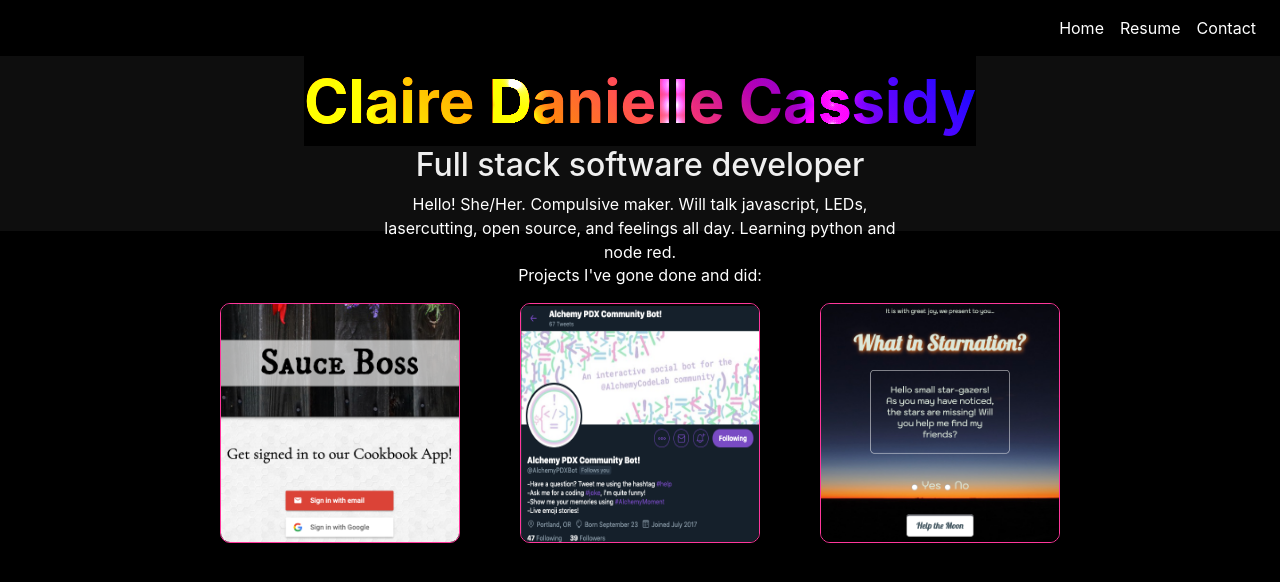
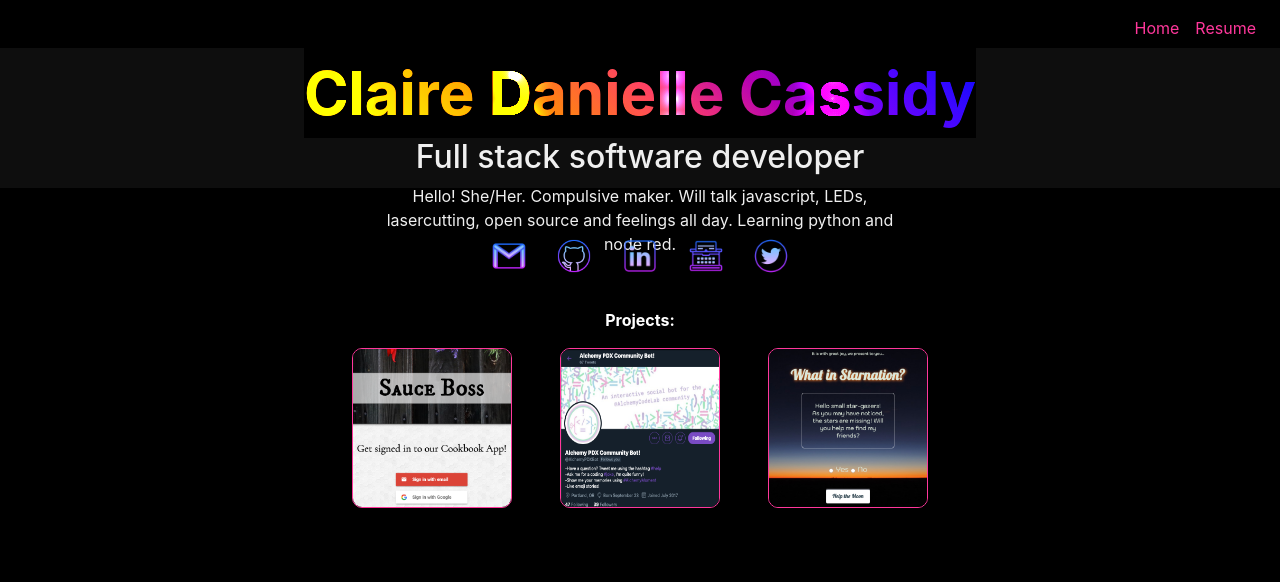
Before and after one commit to SlumberParty/Portfolio-Page, a React (Create React App) app: page / in a window 1280 px wide. Shown: the top 582 px of the page. Built offline with nearby package versions, Linux system fonts and the light colour scheme.

Commit message:
latest css all pages

```diff
--- a/src/Contact.css
+++ b/src/Contact.css
@@ -1,17 +1,14 @@
-p {
+.contact-icons {
+  text-align: center;
   color: white;
-  margin-left: 2.6em;
-  margin-right: 2.6em;
+  margin-top: 80px;
 }
 
-.names {
-  display: flex;
-  flex-direction: row;
-  justify-content: center;
+.contact-section {
+  font-weight: bold;
 }
 
-.contact-link {
-  margin-top: 2em;
+.contact-icon {
   margin-left: 2em;
   margin-right: 2em;
   height: 4em;
@@ -20,6 +17,14 @@ p {
   border: 1px solid rgb(255, 55, 155);
 }
 
-.icons {
-  text-align: center;
+p {
+  margin-left: 2.6em;
+  margin-right: 2.6em;
 }
+
+.names {
+  display: flex;
+  color: white;
+  flex-direction: row;
+  justify-content: center;
+}
--- a/src/Contact.js
+++ b/src/Contact.js
@@ -4,22 +4,22 @@ import './Contact.css'
 const Contact = () => {
   return (
     <>
-    <div className="icons">
-          <p>Little magic links:</p>
+    <div className="contact-icons">
+          <p className="contact-section">Clicky clicky:</p>
           <a href="mailto:clacassidy@gmail.com?Subject=Hello%20Claire!%20We%20would%20love%20to%20hire%20you!" target="_top">
-            <img className="contact-link" src="../resources/gmail.png" alt="gmail icon"/>
+            <img className="contact-icon" src="../resources/gmail.png" alt="gmail icon"/>
           </a>
           <a href="https://github.com/SlumberParty">
-            <img className="contact-link" src="../resources/github.png" alt="github icon"/>
+            <img className="contact-icon" src="../resources/github.png" alt="github icon"/>
           </a>
           <a href="https://www.linkedin.com/in/clairedaniellecassidy/">
-            <img className="contact-link" src="../resources/linkedin.png" alt="linkedin icon"/>
+            <img className="contact-icon" src="../resources/linkedin.png" alt="linkedin icon"/>
           </a>
           <a href="http://withfeeling.blog/">
-            <img className="contact-link" src="../resources/blog.png" alt="blog icon"/>
+            <img className="contact-icon" src="../resources/blog.png" alt="blog icon"/>
           </a>
           <a href="https://twitter.com/LaserMistress">
-            <img className="contact-link" src="../resources/twitter.png" alt="twitter icon"/>
+            <img className="contact-icon" src="../resources/twitter.png" alt="twitter icon"/>
           </a>
     </div>
     <div className="names">
--- a/src/Home.css
+++ b/src/Home.css
@@ -1,31 +1,38 @@
-.paragraph {
+.home {
   text-align: center;
-  margin-top: 30px;
+  color: white;
+  margin-top: 3em;
+}
+
+.home-sections {
+  font-weight: bold;
+  margin-top: 2em;
+}
+
+.home-contact-icon {
+  margin-left: .8em;
+  margin-right: .8em;
+  height: 2.5em;
+  width: 2.5em;
+  border-radius: 10px;
 }
 
 p {
-  color: white;
+  margin-left: 2.6em;
+  margin-right: 2.6em;
 }
 
-img {
-  margin-left: 30px;
-  margin-right: 30px;
+.names {
+  display: flex;
+  flex-direction: row;
+  justify-content: center;
 }
 
-.project-link {
-  height: 15em;
-  width: 15em;
+.project-icon {
+  height: 10em;
+  width: 10em;
+  margin-left: 1.5em;
+  margin-right: 1.5em;
   border-radius: 10px;
   border: 1px solid rgb(255, 55, 155);
 }
-
-.resume {
-  height: 65em;
-  width: auto;
-  border-radius: 10px;
-  border: 1px solid rgb(255, 55, 155);
-}
-
-.resume-page {
-  text-align: center;
-}
--- a/src/Home.js
+++ b/src/Home.js
@@ -3,17 +3,42 @@ import './Home.css';
 
 const Home = () => {
   return (
-    <div className="paragraph">
-      <p>Projects I've gone done and did:</p>
-      <div className="images">
+    <div className="home">
+       <div className="icons">
+          <a href="mailto:clacassidy@gmail.com?Subject=Hello%20Claire!%20We%20would%20love%20to%20hire%20you!" target="_top">
+            <img className="home-contact-icon" src="../resources/gmail.png" alt="gmail icon"/>
+          </a>
+          <a href="https://github.com/SlumberParty">
+            <img className="home-contact-icon" src="../resources/github.png" alt="github icon"/>
+          </a>
+          <a href="https://www.linkedin.com/in/clairedaniellecassidy/">
+            <img className="home-contact-icon" src="../resources/linkedin.png" alt="linkedin icon"/>
+          </a>
+          <a href="http://withfeeling.blog/">
+            <img className="home-contact-icon" src="../resources/blog.png" alt="blog icon"/>
+          </a>
+          <a href="https://twitter.com/LaserMistress">
+            <img className="home-contact-icon" src="../resources/twitter.png" alt="twitter icon"/>
+          </a>
+      </div>
+      {/* <div className="names">
+        <p>Projects:</p>
+        <p>gmail</p>
+        <p>github</p>
+        <p>linkedIn</p>
+        <p>blog</p>
+        <p>twitter</p>
+      </div> */}
+      <div className="project-images">
+        <p className="home-sections">Projects:</p>
         <a href="https://optimistic-panini-e9191b.netlify.com/auth.html">
-          <img className="project-link" src="../resources/sauceboss.png" alt="alchemybot thumbnail"/>
+          <img className="project-icon" src="../resources/sauceboss.png" alt="alchemybot thumbnail"/>
         </a>
         <a href="https://twitter.com/AlchemyPDXBot">
-          <img className="project-link" src="../resources/alchemybot.png" alt="alchemybot thumbnail"/>
+          <img className="project-icon" src="../resources/alchemybot.png" alt="alchemybot thumbnail"/>
         </a>
         <a href="http://star-bbs.github.io">
-          <img className="project-link" src="../resources/starnation.png" alt="alchemybot thumbnail"/>
+          <img className="project-icon" src="../resources/starnation.png" alt="alchemybot thumbnail"/>
         </a>
       </div>
     </div>
--- a/src/components/Jumbotron.js
+++ b/src/components/Jumbotron.js
@@ -11,7 +11,7 @@ const Styles = styled.div`
     padding-bottom: 0px;
     text-align: center;
     color: #efefef;
-    height: 175px;
+    height: 140px;
     position: relative;
     z-index: -2;
   }
@@ -40,7 +40,7 @@ const Jumbotron = () => {
           </div>
           <h2>Full stack software developer</h2>
           <p className="intro">Hello! She/Her. Compulsive maker. Will talk javascript,
-            LEDs, lasercutting, open source, and feelings all day.
+            LEDs, lasercutting, open source and feelings all day.
             Learning python and node red. </p>
           </Container>
       </Jumbo>
--- a/src/components/NavBar.js
+++ b/src/components/NavBar.js
@@ -6,10 +6,12 @@ import styled from 'styled-components';
 const Styles = styled.div`
   .navbar {
     background-color: #000;
+    padding-bottom: 0px;
   }
 
   a, .navbar-brand, .navbar-nav .nav-link {
-    color: white;
+    color: rgb(255, 55, 155);
+
 
     &:hover {
       color: white;
@@ -35,11 +37,6 @@ const NavBar = () => {
               <Link to="/resume">Resume</Link>
             </Nav.Link>
           </Nav.Item>
-          <Nav.Item>
-            <Nav.Link as="span">
-              <Link to="/contact">Contact</Link>
-            </Nav.Link>
-          </Nav.Item>
         </Nav>
       </Navbar.Collapse>
     </Navbar>
--- a/src/components/jumbotron.css
+++ b/src/components/jumbotron.css
@@ -37,8 +37,6 @@ h3 {
 
 .spotlight {
   position: absolute;
-  border-top: 7px solid black;
-  border-bottom: 7px solid black;
   border-left: 35px solid black;
   border-right: 35px solid black;
   top: -100%;
```
